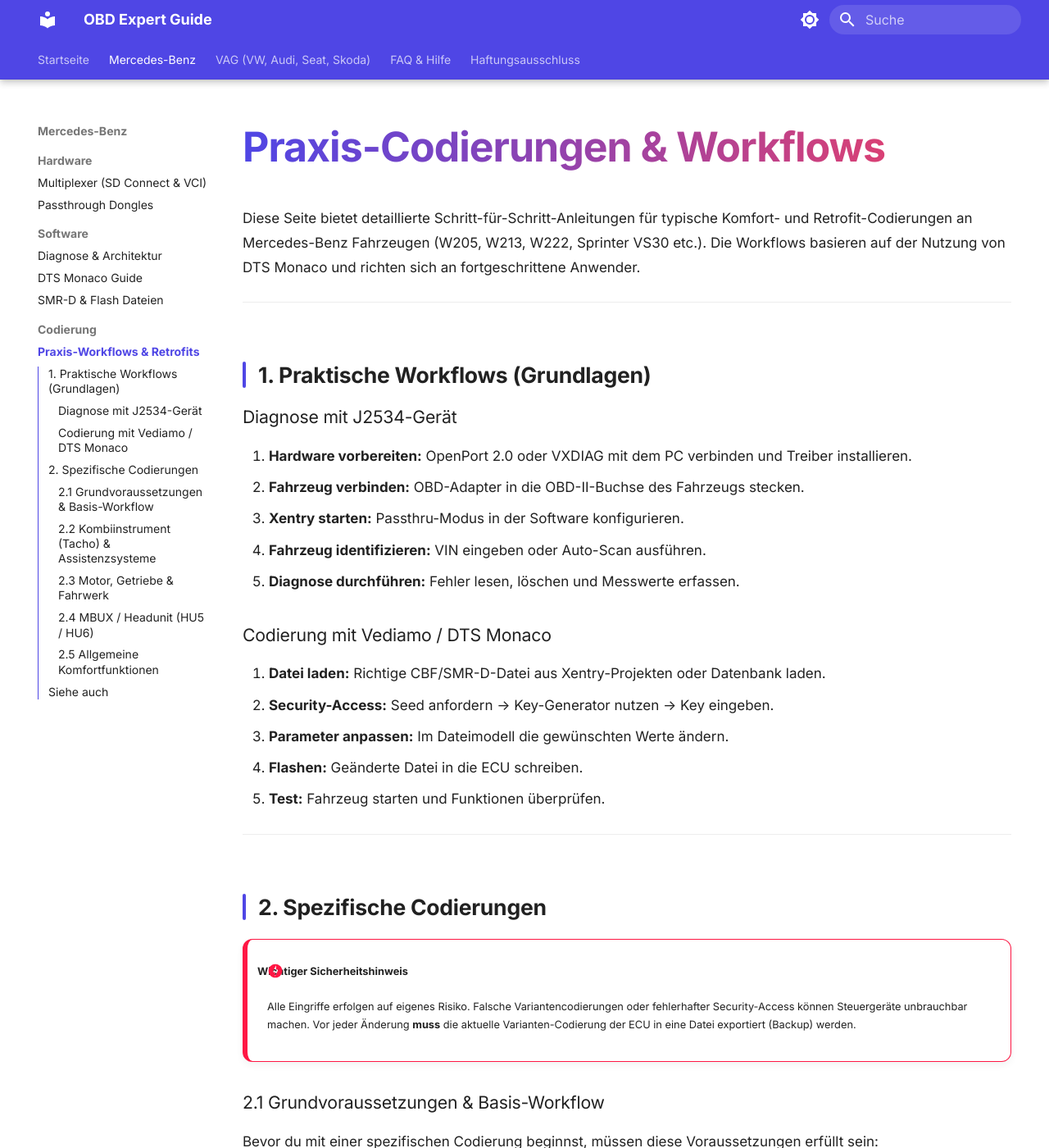
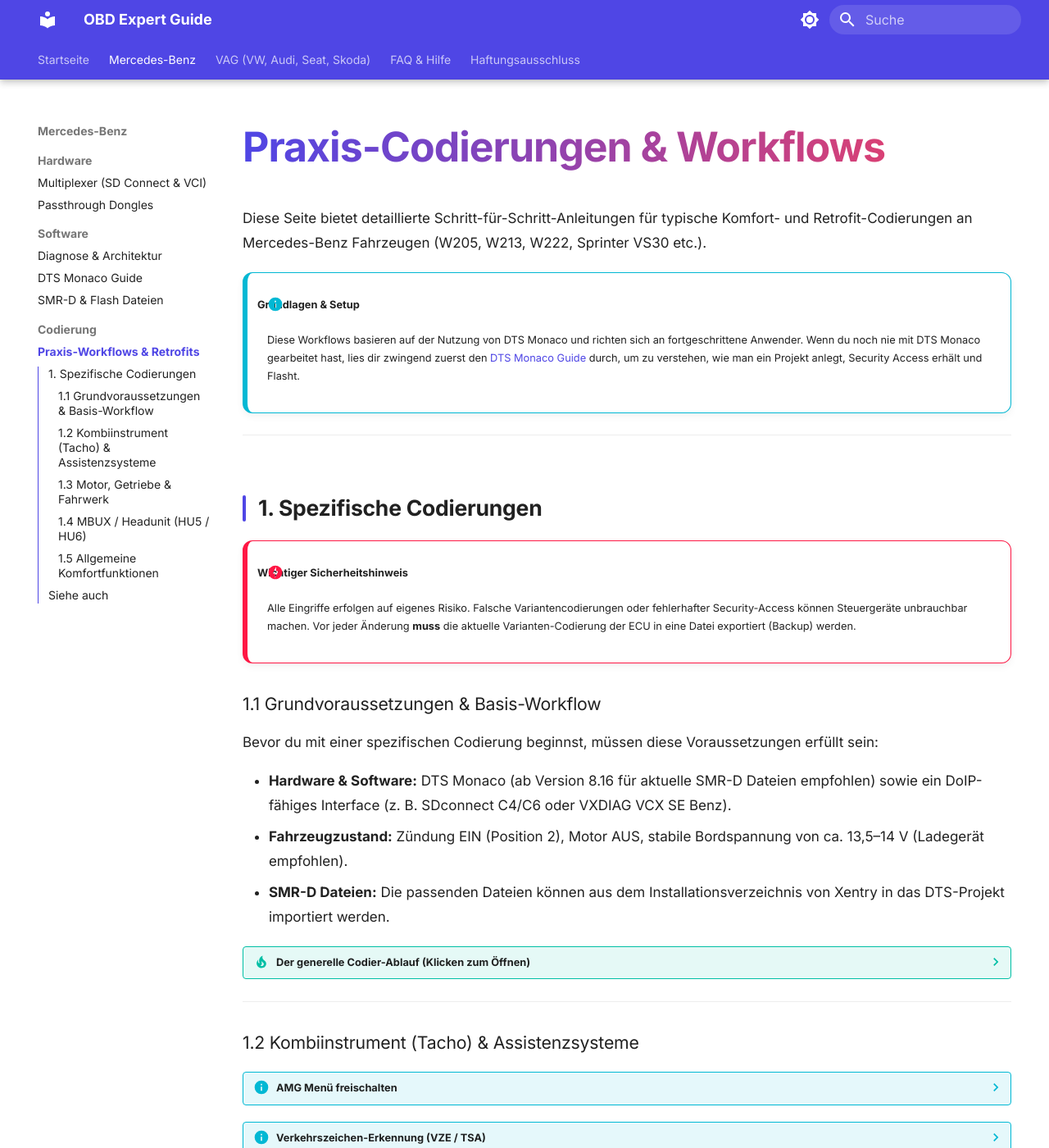
Before and after one commit to CAZE7/CAZE7.github.io, an MkDocs documentation site: the page built from docs/mercedes/codierung/anleitungen.md, in a window 1280 px wide and 1400 px high. Shown: the whole window at 82% size. Built offline with MkDocs 1.6.1 and Material for MkDocs 9.7.7, drawn with Linux system fonts in a browser that asks for light colours; some of the changed text lies outside the part shown.

```diff
--- a/docs/mercedes/codierung/anleitungen.md
+++ b/docs/mercedes/codierung/anleitungen.md
@@ -1,33 +1,18 @@
 # Praxis-Codierungen & Workflows
 
-Diese Seite bietet detaillierte Schritt-für-Schritt-Anleitungen für typische Komfort- und Retrofit-Codierungen an Mercedes-Benz Fahrzeugen (W205, W213, W222, Sprinter VS30 etc.). Die Workflows basieren auf der Nutzung von DTS Monaco und richten sich an fortgeschrittene Anwender.
+Diese Seite bietet detaillierte Schritt-für-Schritt-Anleitungen für typische Komfort- und Retrofit-Codierungen an Mercedes-Benz Fahrzeugen (W205, W213, W222, Sprinter VS30 etc.).
+
+!!! info "Grundlagen & Setup"
+    Diese Workflows basieren auf der Nutzung von DTS Monaco und richten sich an fortgeschrittene Anwender. Wenn du noch nie mit DTS Monaco gearbeitet hast, lies dir zwingend zuerst den [DTS Monaco Guide](../software/dts_monaco.md) durch, um zu verstehen, wie man ein Projekt anlegt, Security Access erhält und Flasht.
 
 ---
 
-## 1. Praktische Workflows (Grundlagen)
-
-### Diagnose mit J2534-Gerät
-1. **Hardware vorbereiten:** OpenPort 2.0 oder VXDIAG mit dem PC verbinden und Treiber installieren.
-2. **Fahrzeug verbinden:** OBD-Adapter in die OBD-II-Buchse des Fahrzeugs stecken.
-3. **Xentry starten:** Passthru-Modus in der Software konfigurieren.
-4. **Fahrzeug identifizieren:** VIN eingeben oder Auto-Scan ausführen.
-5. **Diagnose durchführen:** Fehler lesen, löschen und Messwerte erfassen.
-
-### Codierung mit Vediamo / DTS Monaco
-1. **Datei laden:** Richtige CBF/SMR-D-Datei aus Xentry-Projekten oder Datenbank laden.
-2. **Security-Access:** Seed anfordern -> Key-Generator nutzen -> Key eingeben.
-3. **Parameter anpassen:** Im Dateimodell die gewünschten Werte ändern.
-4. **Flashen:** Geänderte Datei in die ECU schreiben.
-5. **Test:** Fahrzeug starten und Funktionen überprüfen.
-
----
-
-## 2. Spezifische Codierungen
+## 1. Spezifische Codierungen
 
 !!! danger "Wichtiger Sicherheitshinweis"
     Alle Eingriffe erfolgen auf eigenes Risiko. Falsche Variantencodierungen oder fehlerhafter Security-Access können Steuergeräte unbrauchbar machen. Vor jeder Änderung **muss** die aktuelle Varianten-Codierung der ECU in eine Datei exportiert (Backup) werden.
 
-### 2.1 Grundvoraussetzungen & Basis-Workflow
+### 1.1 Grundvoraussetzungen & Basis-Workflow
 
 Bevor du mit einer spezifischen Codierung beginnst, müssen diese Voraussetzungen erfüllt sein:
 
@@ -43,7 +28,7 @@ Bevor du mit einer spezifischen Codierung beginnst, müssen diese Voraussetzunge
 
 ---
 
-### 2.2 Kombiinstrument (Tacho) & Assistenzsysteme
+### 1.2 Kombiinstrument (Tacho) & Assistenzsysteme
 
 ??? info "AMG Menü freischalten"
     *Aktiviert das begehrte AMG Menü im Standard-Tacho. Bietet digitale Öltemperatur, Wassertemperatur, Ganganzeige und den Laptimer (Rundenzeiten).*
@@ -72,7 +57,7 @@ Bevor du mit einer spezifischen Codierung beginnst, müssen diese Voraussetzunge
 
 ---
 
-### 2.3 Motor, Getriebe & Fahrwerk
+### 1.3 Motor, Getriebe & Fahrwerk
 
 ??? info "Start/Stop „Last Mode“ (z. B. MED40)"
     *Verhindert, dass sich ECO Start/Stop bei jedem Motorstart automatisch reaktiviert.*
@@ -92,7 +77,7 @@ Bevor du mit einer spezifischen Codierung beginnst, müssen diese Voraussetzunge
 
 ---
 
-### 2.4 MBUX / Headunit (HU5 / HU6)
+### 1.4 MBUX / Headunit (HU5 / HU6)
 
 ??? info "Apple CarPlay / Android Auto (HU6)"
     *Aktiviert die Smartphone-Integration (Voraussetzung: Keine FEC/Zertifikatssperre der neuesten Updates aktiv).*
@@ -117,7 +102,7 @@ Bevor du mit einer spezifischen Codierung beginnst, müssen diese Voraussetzunge
 
 ---
 
-### 2.5 Allgemeine Komfortfunktionen
+### 1.5 Allgemeine Komfortfunktionen
 
 ??? info "Automatisch anklappbare Außenspiegel"
     *Spiegel klappen beim Verriegeln ein und beim Entriegeln wieder aus.*
```
Also changed, not shown: docs/faq.md (+11 -0 lines), docs/mercedes/hardware/dongles.md (+13 -3 lines), docs/mercedes/software/architektur.md (+0 -23 lines), docs/mercedes/software/dts_monaco.md (+2 -14 lines).
